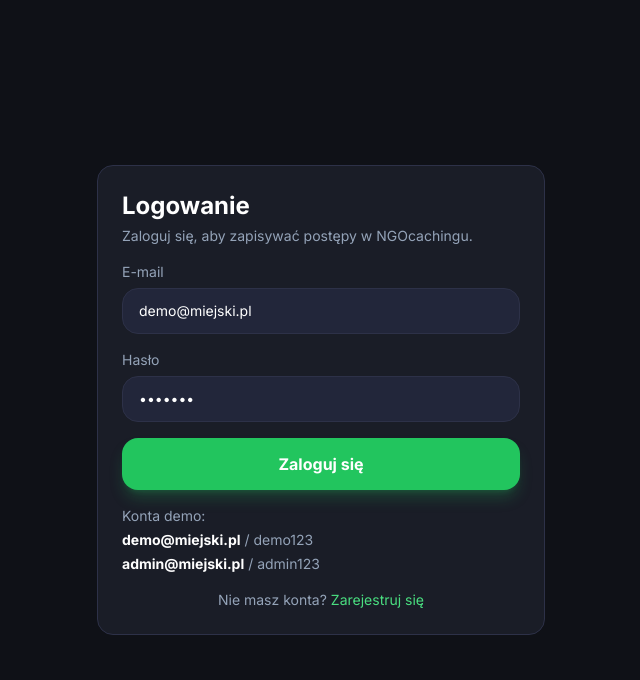
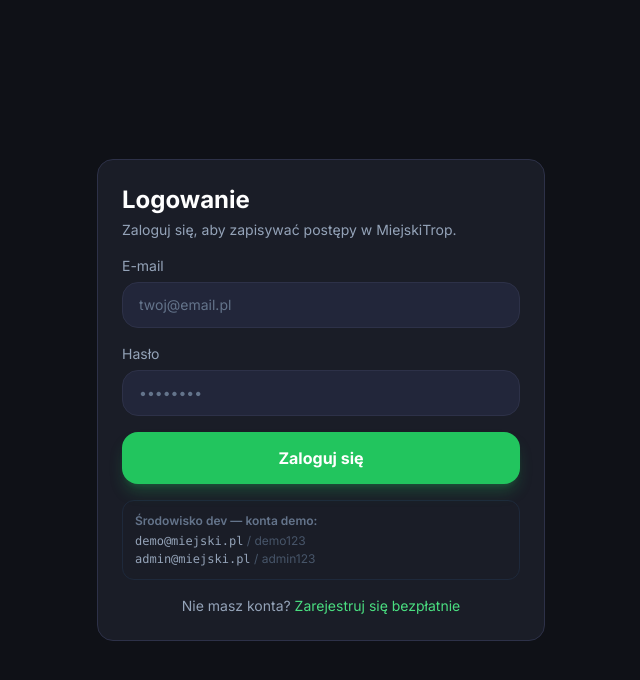
Before and after one commit to Ajvens89/ngocaching, a Next.js app: page /auth/login in a window 1280 px wide. Shown: the top 680 px of the page, without its empty margins (319-959 px from the left). Built offline with nearby package versions, Linux system fonts and the light colour scheme.

Commit message:
product: remove demo credentials from production UI

```diff
--- a/src/app/auth/login/page.tsx
+++ b/src/app/auth/login/page.tsx
@@ -5,13 +5,15 @@ import Link from 'next/link'
 import { useRouter } from 'next/navigation'
 import { getAppClient } from '@/lib/data-client'
 
+const IS_DEV = process.env.NODE_ENV === 'development'
+
 export default function LoginPage() {
   const router = useRouter()
   const dataClient = getAppClient()
-  const [email, setEmail] = useState('demo@miejski.pl')
-  const [password, setPassword] = useState('demo123')
-  const [error, setError] = useState('')
-  const [loading, setLoading] = useState(false)
+  const [email,    setEmail]    = useState('')
+  const [password, setPassword] = useState('')
+  const [error,    setError]    = useState('')
+  const [loading,  setLoading]  = useState(false)
 
   async function handleSubmit(e: React.FormEvent) {
     e.preventDefault()
@@ -32,24 +34,52 @@ export default function LoginPage() {
       <form onSubmit={handleSubmit} className="card w-full max-w-md p-6 space-y-4">
         <div>
           <h1 className="text-2xl font-bold text-white">Logowanie</h1>
-          <p className="text-slate-400 text-sm mt-1">Zaloguj się, aby zapisywać postępy w NGOcachingu.</p>
+          <p className="text-slate-400 text-sm mt-1">
+            Zaloguj się, aby zapisywać postępy w MiejskiTrop.
+          </p>
         </div>
         <div>
           <label className="block text-slate-400 text-sm mb-1.5">E-mail</label>
-          <input className="input-field" value={email} onChange={(e) => setEmail(e.target.value)} />
+          <input
+            type="email"
+            autoComplete="email"
+            className="input-field"
+            value={email}
+            onChange={e => setEmail(e.target.value)}
+            placeholder="twoj@email.pl"
+          />
         </div>
         <div>
           <label className="block text-slate-400 text-sm mb-1.5">Hasło</label>
-          <input type="password" className="input-field" value={password} onChange={(e) => setPassword(e.target.value)} />
+          <input
+            type="password"
+            autoComplete="current-password"
+            className="input-field"
+            value={password}
+            onChange={e => setPassword(e.target.value)}
+            placeholder="••••••••"
+          />
         </div>
         {error && <p className="text-sm text-red-400">{error}</p>}
-        <button disabled={loading} className="btn-primary w-full">{loading ? 'Logowanie...' : 'Zaloguj się'}</button>
-        <div className="text-sm text-slate-400 space-y-1">
-          <p>Konta demo:</p>
-          <p><strong className="text-white">demo@miejski.pl</strong> / demo123</p>
-          <p><strong className="text-white">admin@miejski.pl</strong> / admin123</p>
-        </div>
-        <p className="text-sm text-slate-400 text-center">Nie masz konta? <Link href="/auth/register" className="text-brand-400 hover:text-brand-300">Zarejestruj się</Link></p>
+        <button disabled={loading} className="btn-primary w-full">
+          {loading ? 'Logowanie...' : 'Zaloguj się'}
+        </button>
+
+        {/* Konta demo — tylko lokalnie, ukryte na produkcji */}
+        {IS_DEV && (
+          <div className="text-xs text-slate-600 space-y-0.5 border border-slate-800 rounded-xl p-3">
+            <p className="font-semibold text-slate-500 mb-1">Środowisko dev — konta demo:</p>
+            <p><code className="text-slate-400">demo@miejski.pl</code> / demo123</p>
+            <p><code className="text-slate-400">admin@miejski.pl</code> / admin123</p>
+          </div>
+        )}
+
+        <p className="text-sm text-slate-400 text-center">
+          Nie masz konta?{' '}
+          <Link href="/auth/register" className="text-brand-400 hover:text-brand-300">
+            Zarejestruj się bezpłatnie
+          </Link>
+        </p>
       </form>
     </div>
   )
--- a/src/app/auth/register/page.tsx
+++ b/src/app/auth/register/page.tsx
@@ -36,11 +36,25 @@ export default function RegisterPage() {
         </div>
         <div>
           <label className="block text-slate-400 text-sm mb-1.5">E-mail</label>
-          <input className="input-field" value={email} onChange={(e) => setEmail(e.target.value)} />
+          <input
+            type="email"
+            autoComplete="email"
+            className="input-field"
+            value={email}
+            onChange={e => setEmail(e.target.value)}
+            placeholder="twoj@email.pl"
+          />
         </div>
         <div>
           <label className="block text-slate-400 text-sm mb-1.5">Hasło</label>
-          <input type="password" className="input-field" value={password} onChange={(e) => setPassword(e.target.value)} />
+          <input
+            type="password"
+            autoComplete="new-password"
+            className="input-field"
+            value={password}
+            onChange={e => setPassword(e.target.value)}
+            placeholder="min. 6 znaków"
+          />
         </div>
         {error && <p className="text-sm text-red-400">{error}</p>}
         <button disabled={loading} className="btn-primary w-full">{loading ? 'Tworzenie konta...' : 'Utwórz konto'}</button>
--- a/src/lib/constants.ts
+++ b/src/lib/constants.ts
@@ -2,7 +2,7 @@
 // NGOcaching — Stałe aplikacji
 // ============================================================
 
-export const APP_NAME = 'MiejskiTrop' // Proponowana nowa nazwa
+export const APP_NAME = 'MiejskiTrop'
 export const APP_TAGLINE = 'Odkryj Bielsko-Białą. Poznaj tych, którzy mu służą.'
 export const APP_VERSION = '0.1.0'
 
--- a/src/lib/demo-data.ts
+++ b/src/lib/demo-data.ts
@@ -24,7 +24,7 @@ export const DEMO_ORGANIZATIONS: Organization[] = [
     city: 'Bielsko-Biała',
     latitude: 49.8224,
     longitude: 19.0444,
-    phone: '+48 000 000 000',
+    phone: null,
     email: 'kontakt@zakatekfantastyki.pl',
     website: 'https://zakatekfantastyki.pl',
     opening_hours: { mon: 'po uzgodnieniu', tue: 'po uzgodnieniu', wed: 'po uzgodnieniu', thu: 'po uzgodnieniu', fri: 'po uzgodnieniu', notes: 'Najlepiej kontaktować się mailowo.' },
@@ -53,7 +53,7 @@ export const DEMO_ORGANIZATIONS: Organization[] = [
     longitude: 19.0448,
     phone: '+48 111 222 333',
     email: 'biuro@centrumwsparcia.pl',
-    website: 'https://example.org',
+    website: null,
     opening_hours: { mon: '10:00–16:00', tue: '10:00–16:00', wed: '10:00–18:00', thu: '10:00–16:00', fri: '10:00–14:00' },
     accessibility_info: 'Wejście z poziomu ulicy.',
     is_accessible: true,
@@ -82,7 +82,7 @@ export const DEMO_PLACES: Place[] = [
     type: 'ngo',
     short_description: 'Poznaj organizację tworzącą wydarzenia, gry i działania edukacyjne.',
     description: 'To punkt startowy do poznawania lokalnych organizacji i aktywności miejskich.',
-    full_description: 'Zakątek Fantastyki pokazuje, jak NGO może łączyć edukację, kulturę i integrację. To dobre miejsce, by zacząć przygodę z NGOcachingiem.',
+    full_description: 'Zakątek Fantastyki pokazuje, jak NGO może łączyć edukację, kulturę i integrację. To dobre miejsce, by zacząć przygodę z odkrywaniem Bielska-Białej.',
     latitude: 49.8224,
     longitude: 19.0444,
     address: 'Bielsko-Biała',
```
